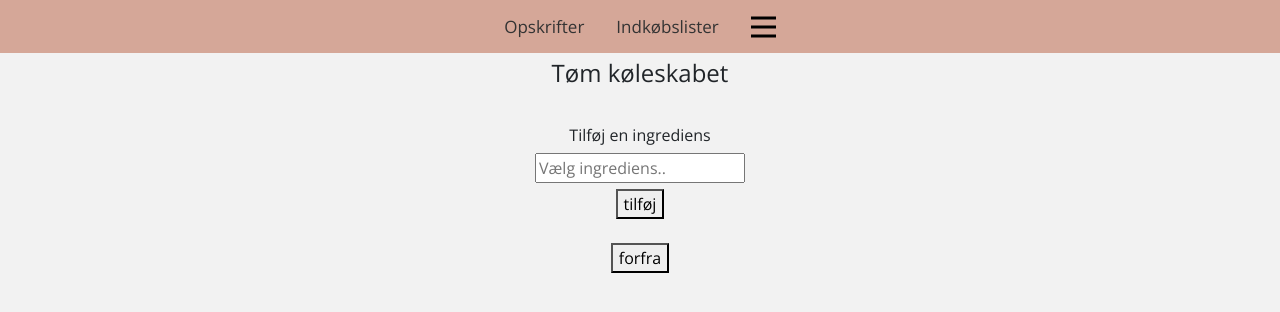
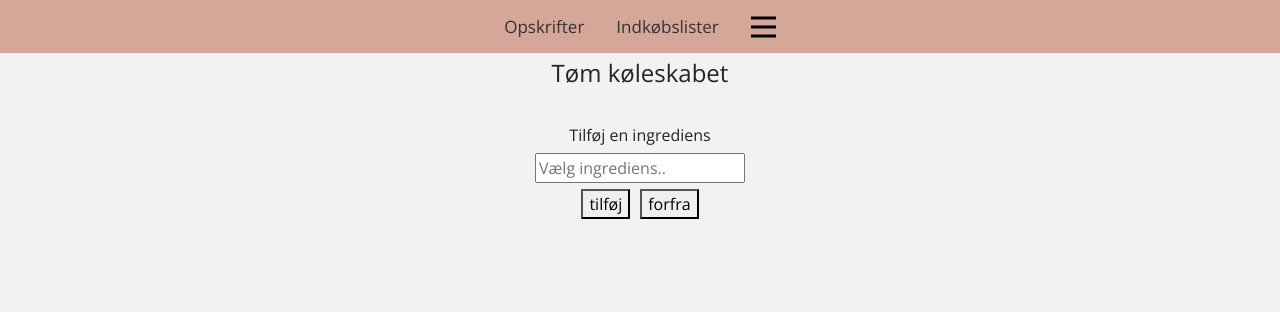
Before and after one commit to kaspernyhus/madplan, a Django app: page /emptyfridge/ in a window 1280 px wide. Shown: the top 312 px of the page. Run offline with Django 3.2, Linux system fonts and the light colour scheme; data that the repository does not hold is empty; some libraries are stand-ins or nearby versions.

Commit message:
emptyfridge styling

```diff
--- a/Madplan/static/css/style.css
+++ b/Madplan/static/css/style.css
@@ -94,6 +94,10 @@ h1, .h1 {
   justify-content: center;
   align-items: center;
   padding: 6px;
+}
+
+.flex-row {
+  flex-direction: row;
 }
 
 .button {
--- a/emptyfridge/views.py
+++ b/emptyfridge/views.py
@@ -12,7 +12,9 @@ def index(request):
     request.session['ingredients'] = []
   # if "forfra" pressed
   if request.method == 'POST':
+    print(request.POST)
     if request.POST.get('restart'):
+      print('RESTART--------------------')
       request.session['ingredients'] = []
       added_ingredients = []
   else:
@@ -35,16 +37,16 @@ def index(request):
         recipies_query = Recipies.objects.get(pk=recipe_ingredient.recipe_id)
         # if list is empty, add first recipe
         if not search_result:
-          search_result.append({'rating': 1, 'recipe_obj': recipies_query})
+          search_result.append({'rating': 3, 'recipe_obj': recipies_query})
         else:
           # if recipe is not already in list og search result
           if not any(d['recipe_obj'].id == recipies_query.id for d in search_result):
-            search_result.append({'rating': 1, 'recipe_obj': recipies_query})
+            search_result.append({'rating': 3, 'recipe_obj': recipies_query})
           else:
             # if recipe is in list give higher rating
             for d in search_result:
                 if d['recipe_obj'].id == recipies_query.id:
-                    d['rating'] = d['rating']+1
+                    d['rating'] = d['rating']+3
         # find associated recipies where that ingredient is used in an add_on recipe
         add_on_query = AddOns.objects.filter(add_on=recipies_query.id)
         for add_on in add_on_query:
--- a/templates/emptyfridge/emptyfridge.html
+++ b/templates/emptyfridge/emptyfridge.html
@@ -27,19 +27,22 @@
         {% endfor  %}
       </datalist>
 
-      <div class="center">
+      <div class="center flex-row">
         <button type="submit" id="ingredient_submit">tilføj</button>
-      </div>
-    </form>
+      </form>
+      <form method="POST">
+        {% csrf_token %}
+        <button type="submit" class="margin-left" name="restart" value="True">forfra</button>
+      </form>
+    </div>
+
+
   </div>
 </div>
 
-<div class="center container">
-  <form method="POST">
-    {% csrf_token %}
-    <button type="submit" name="restart" value="True">forfra</button>
-  </form>
-</div>
+
+
+
 
 <div class="center container">
 <table>
```
Also changed, not shown: templates/todo/index.html (+2 -6 lines).
